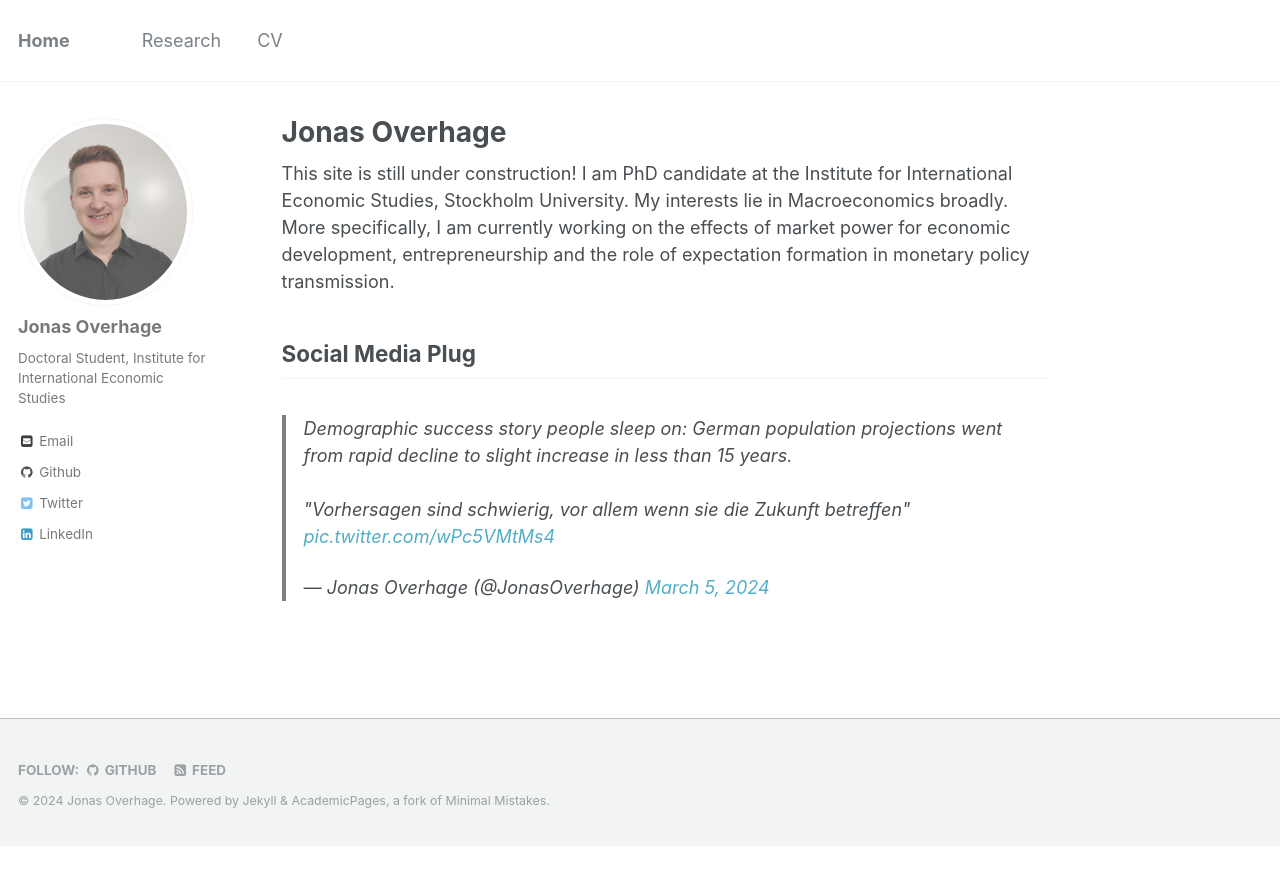
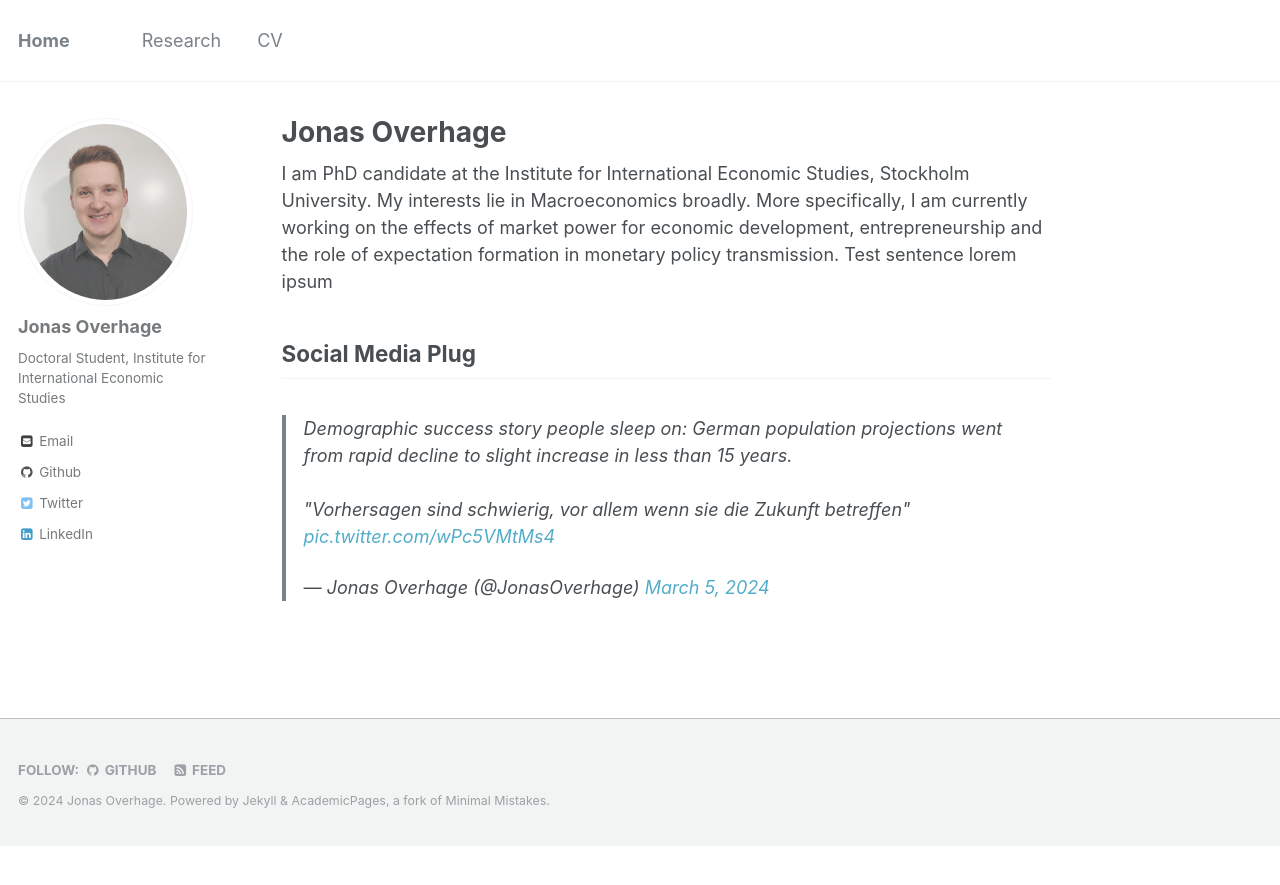
Before and after one commit to JOverhage/JOverhage.github.io, a Jekyll site: the page built from _pages/about.md, in a window 1280 px wide. Shown: the top 885 px of the page. Built offline with Jekyll 4.4.1, drawn with Linux system fonts in a browser that asks for light colours; comment, search, counter and statistics services are not loaded.

Commit message:
new about page

```diff
--- a/_pages/about.md
+++ b/_pages/about.md
@@ -8,8 +8,8 @@ redirect_from:
   - /about.html
 ---
 
-This site is still under construction!
-I am PhD candidate at the Institute for International Economic Studies, Stockholm University. My interests lie in Macroeconomics broadly. More specifically, I am currently working on the effects of market power for economic development, entrepreneurship and the role of expectation formation in monetary policy transmission.
+
+I am PhD candidate at the Institute for International Economic Studies, Stockholm University. My interests lie in Macroeconomics broadly. More specifically, I am currently working on the effects of market power for economic development, entrepreneurship and the role of expectation formation in monetary policy transmission. Test sentence lorem ipsum
 
 
 ## Social Media Plug
```
